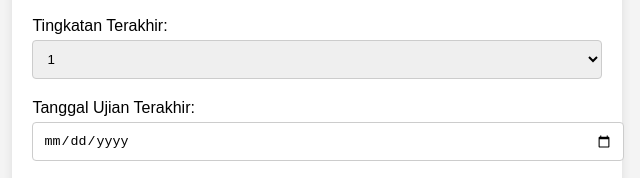
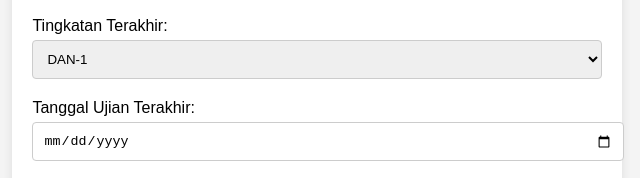
Before and after one commit to jn4rt0/msh, a plain HTML site: page ujian/index.html in a window 1280 px wide. Shown: the part 724-902 px from the top of the page, 323-963 px from the left. Drawn offline with Linux system fonts and the light colour scheme.

Commit message:
Update index.html

```diff
--- a/ujian/index.html
+++ b/ujian/index.html
@@ -36,12 +36,12 @@
 
             <label for="tingkatanTerakhir">Tingkatan Terakhir:</label>
             <select id="tingkatanTerakhir" name="tingkatanTerakhir" required>
-                <option value="1">1</option>
-                <option value="2">2</option>
-                <option value="3">3</option>
-                <option value="4">4</option>
-                <option value="5">5</option>
-                <option value="6">6</option>
+                <option value="1">DAN-1</option>
+                <option value="2">DAN-2</option>
+                <option value="3">DAN-3</option>
+                <option value="4">DAN-4</option>
+                <option value="5">DAN-5</option>
+                <option value="6">DAN-6</option>
             </select>
 
             <label for="tanggalUjianTerakhir">Tanggal Ujian Terakhir:</label>
```
